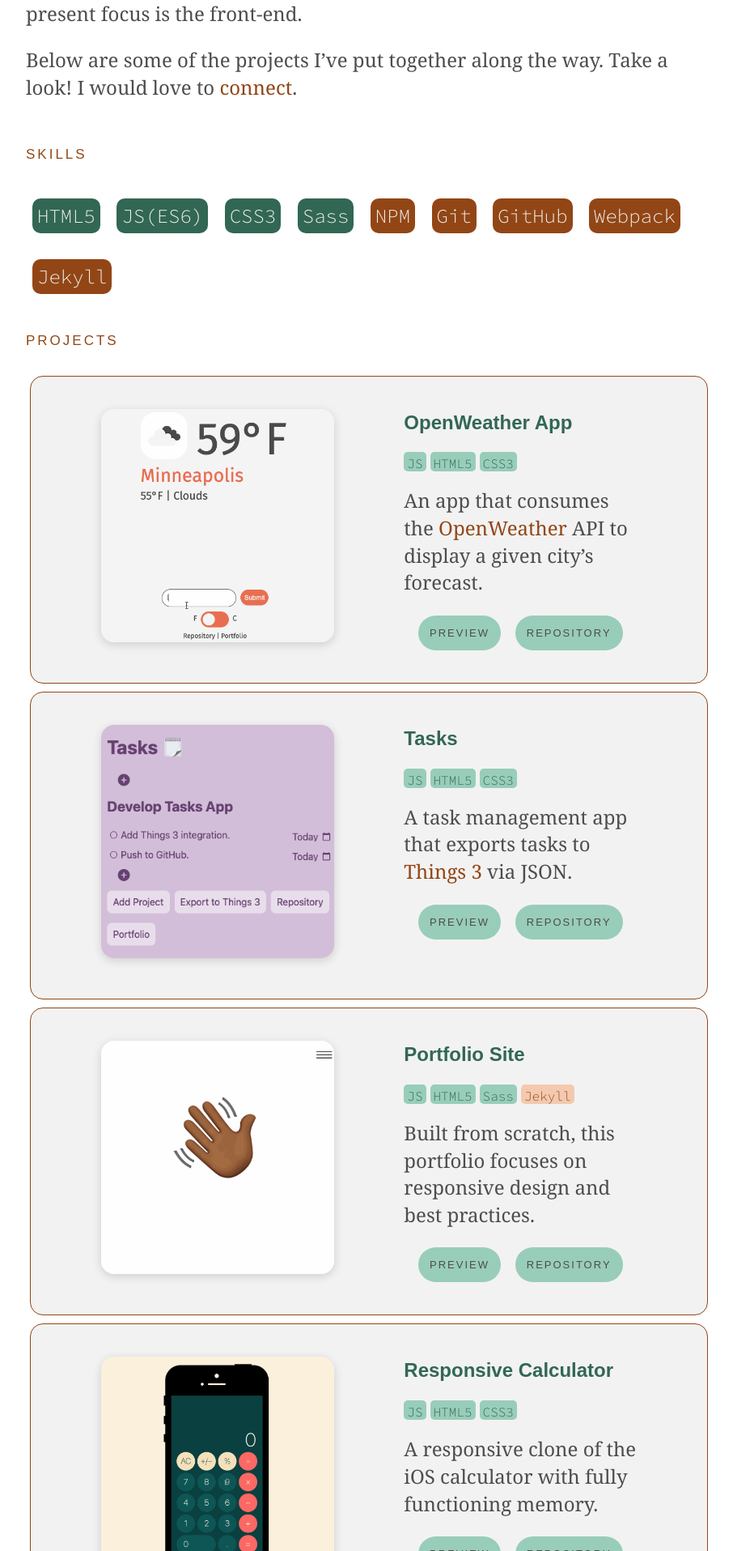
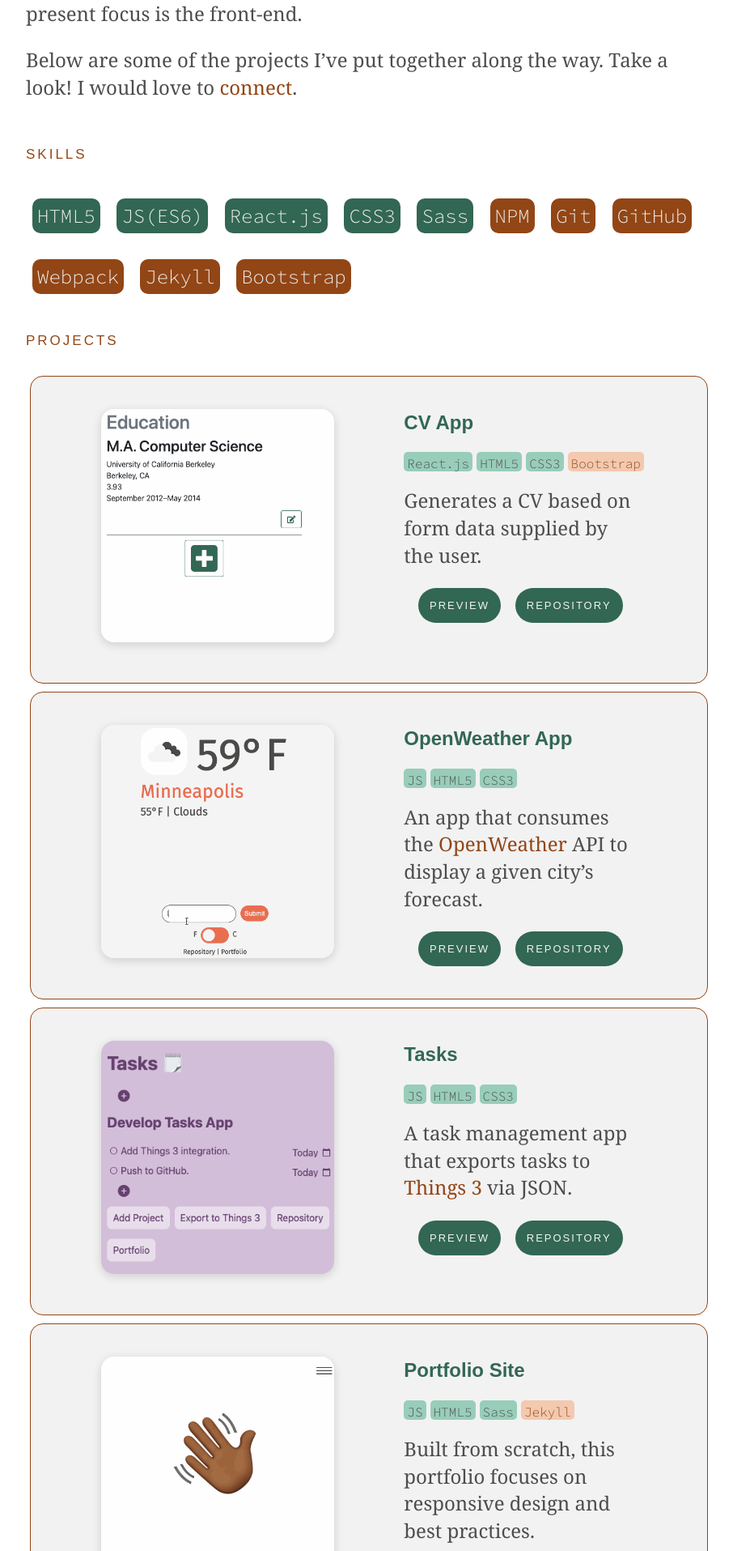
Before and after one commit to ndmekala/ndmekala.github.io, a Jekyll site: the page built from index.html, in a window 1280 px wide. Shown: the part 311-2226 px from the top of the page at 81% size, without its empty margins (184-1090 px from the left). Built offline with Jekyll 4.4.1, drawn with Linux system fonts in a browser that asks for light colours; some web fonts are replaced.

Commit message:
new project, tweak styling, clean up html

```diff
--- a/_sass/_globals.scss
+++ b/_sass/_globals.scss
@@ -102,14 +102,14 @@ button {
     font-size: $font-sm;
     letter-spacing: 0.125rem;
     border-style: none;
-    background-color: $lightGreen;
-    color: $mediumGray;
+    background-color: $green;
+    color: $lightGray;
     border-radius: 1.375rem;
     transition: all 200ms ease-in-out;
 
     &:hover {
-        background-color: $rust;
-        color: $lightGray;
+        background-color: $lightGreen;
+        color: $mediumGray;
     };
 
     &:focus {
--- a/_sass/_projects.scss
+++ b/_sass/_projects.scss
@@ -1,7 +1,10 @@
 .projects {
-    display: grid;
-    grid-template-columns: 1fr;
-    grid-template-rows: 1fr 1fr;
+
+    &__wrapper {
+        display: grid;
+        grid-template-columns: 1fr;
+        grid-template-rows: 1fr 1fr;
+    }
 
     &__card {
         display: flex;
@@ -76,7 +79,7 @@
         background-color: $lightGreen;
         border-radius: 0.3125rem;
         margin: 0.1875rem 0;
-        color: $green;
+        color: $mediumGray;
 
         &:not(:first-child) {
             margin-left: 0.3125rem;
@@ -101,6 +104,10 @@
         justify-content: space-evenly;
     }
 
+    &__cvapp {
+        content: url('../assets/images/cv.gif');
+    }
+
     &__calc {
         content: url('../assets/images/calc.gif');
     }
--- a/_sass/_skills.scss
+++ b/_sass/_skills.scss
@@ -1,9 +1,4 @@
 .skills {
-
-    &__list {
-        display: flex;
-        justify-content: space-around;
-    }
 
     &__item {
         display: inline-block;
--- a/index.html
+++ b/index.html
@@ -12,9 +12,10 @@ layout: home
 </section>
 <section class="skills container">
     <h1 id="skills">Skills</h1>
-    <div class="list">
+    <div class="skills__list">
         <span class="skills__item skills__language">HTML5</span>
         <span class="skills__item skills__language">JS(ES6)</span>
+        <span class="skills__item skills__language">React.js</span>
         <span class="skills__item skills__language">CSS3</span>
         <span class="skills__item skills__language">Sass</span>
         <span class="skills__item skills__tool">NPM</span>
@@ -22,11 +23,35 @@ layout: home
         <span class="skills__item skills__tool">GitHub</span>
         <span class="skills__item skills__tool">Webpack</span>
         <span class="skills__item skills__tool">Jekyll</span>
+        <span class="skills__item skills__tool">Bootstrap</span>
     </div>
 </section>
-<section class="container">
+<section class="projects container">
     <h1 id="projects">Projects</h1>
-    <div class="projects">
+    <div class="projects__wrapper">
+        <div class="projects__card">
+            <div class="projects__image">
+                <img src="" class="projects__cvapp" alt="CV App preview" onclick="location.href='https://ndmekala.github.io/cvapp'">
+            </div>
+            <div class="projects__text">
+                <div class="projects__title">
+                    <h2>CV App</h2>
+                </div>
+                <div class="projects__technologies">
+                    <span class="projects__technology">React.js</span>
+                    <span class="projects__technology">HTML5</span>
+                    <span class="projects__technology">CSS3</span>
+                    <span class="projects__tool">Bootstrap</span>
+                </div>
+                <div class="projects__description">
+                    <p>Generates a CV based on form data supplied by the user.</p>
+                </div>
+                <div class="projects__links">
+                    <button onclick="location.href='https://ndmekala.github.io/cvapp'">Preview</button>
+                    <button onclick="location.href='https://www.github.com/ndmekala/cvapp'">Repository</button>
+                </div>
+            </div>
+        </div>
         <div class="projects__card">
             <div class="projects__image">
                 <img src="" class="projects__weather" alt="Weather app preview" onclick="location.href='https://ndmekala.github.io/weather'">
```
Also changed, not shown: assets/images/cv.gif (added), 5 other files.
